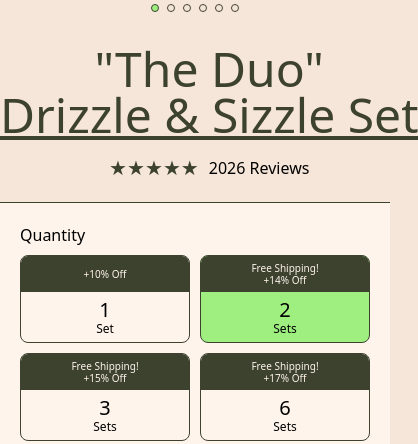
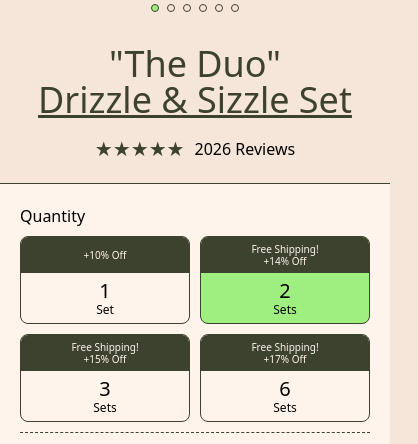
Before and after one commit to priyamaneja2002/FourEightSeven-TakeHomeTask, a website: page index.html in a window 390 px wide. Shown: the part 490-934 px from the top of the page, 418 px wide, since content can reach past the window. Drawn offline with nearby package versions, Linux system fonts and the light colour scheme.

Commit message:
reduced text size of heading for mobile

```diff
--- a/index.html
+++ b/index.html
@@ -67,11 +67,11 @@
             <div class="mx-auto flex flex-col items-center gap-5 lg:gap-10 max-w-[1440px]">
                <div class="">
                   <h1
-                     class="mx-auto text-[#3c422e] text-5xl lg:text-6xl items-center flex justify-center flex-col pt-2 leading-[0.8] whitespace-nowrap w-fit">
+                     class="mx-auto text-[#3c422e] text-4xl lg:text-6xl items-center flex justify-center flex-col pt-2 leading-[0.8] whitespace-nowrap w-fit">
                      "The Duo"
                   </h1>
                   <h2
-                     class="mx-auto text-[#3c422e] text-5xl lg:text-6xl items-center flex justify-center flex-col pt-2 leading-[0.8] whitespace-nowrap w-fit">
+                     class="mx-auto text-[#3c422e] text-4xl lg:text-6xl items-center flex justify-center flex-col pt-2 leading-[0.8] whitespace-nowrap w-fit">
                      <u>Drizzle & Sizzle Set</u>
                   </h2>
                </div>
```
Also changed, not shown: src/output.css.
